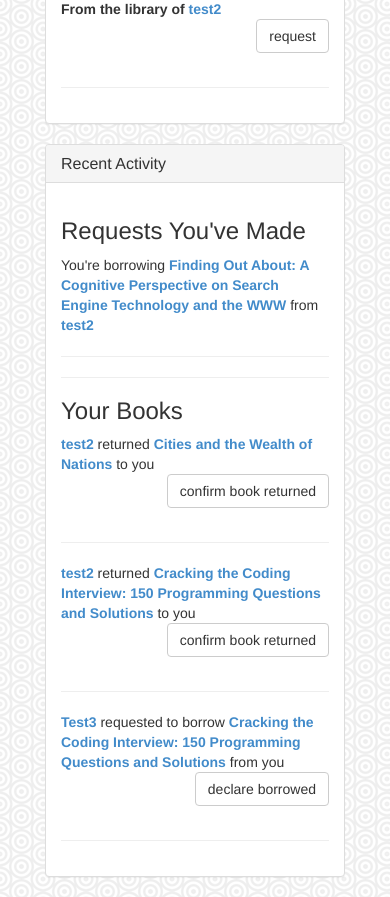
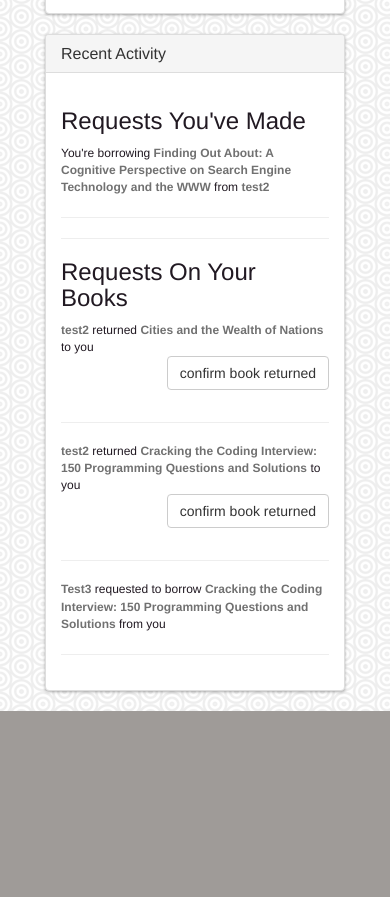
Before and after one commit to stroud109/medusa, a Flask app: page / in a window 390 px wide; the page is wider, and only the part inside the window is pictured. Shown: the part 2796-3693 px from the top of that part. After the commit the page ends 3507 px from the top of that part, so only its background shows below. Run offline with Flask 2, Linux system fonts and the light colour scheme; a user stored in the database is signed in.

Commit message:
Fixed transaction bug on index page, styled text

```diff
--- a/static/css/main.css
+++ b/static/css/main.css
@@ -1,5 +1,5 @@
 .avatar {
-  border: 3px solid #777;
+  border: 2px solid #777;
 }
 
 .avatar-sm {
@@ -25,3 +25,23 @@ body {
 .brand-bar {
   background-color: white;
 }
+
+.panel-default {
+box-shadow: 0 1px 3px 0 rgba(0, 0, 0, 0.33);
+}
+
+.book-title, .user-name {
+-webkit-font-smoothing: antialiased;
+color: #717171;
+font-weight: 700;
+}
+
+.book-title:hover, .user-name:hover {
+color: #717171;
+}
+
+html, body {
+font-family: 'Helvetica Neue','Helvetica','ヒラギノ角ゴ Pro W3','Hiragino Kaku Gothic Pro','メイリオ','Meiryo','ＭＳ Ｐゴシック',arial,sans-serif;
+color: #211922;
+font-size: 12px;
+}
--- a/templates/base.html
+++ b/templates/base.html
@@ -1,8 +1,8 @@
 <html>
 <head>
   <title>Welcome to Bookworms</title>
+  <link rel="stylesheet" href="/static/css/bootstrap.min.css">
   <link rel="stylesheet" href="/static/css/main.css">
-  <link rel="stylesheet" href="/static/css/bootstrap.min.css">
   <script type="text/javascript" src="/static/js/jquery-2.0.3.min.js"></script>
   <script type="text/javascript" src="/static/js/bootstrap.js"></script>
 </head>
--- a/templates/index.html
+++ b/templates/index.html
@@ -19,11 +19,11 @@
                                 <a href="{{url_for("view_book", id=book.id)}}"><img src="{{book.book_info.thumbnail_url}}"></img></a>
                             </div>
                             <div class="col-md-8">
-                                <strong> <a href="{{url_for("view_book", id=book.id)}}">{{book.title}}</a></strong><br/>
+                                <span> <a class="book-title" href="{{url_for("view_book", id=book.id)}}">{{book.title}}</a></span><br/>
                                 {% if not book.get_open_transaction_for_user(g.user.id) %}
-                                <strong>From the library of <a href="{{(url_for('view_library', id=book.owner_id))}}">{{book.owner.username}}</a></strong><br/>
+                                From the library of <a class="user-name" href="{{(url_for('view_library', id=book.owner_id))}}">{{book.owner.username}}</a><br/>
                                 {% else %}
-                                <em>You requested this book from <a href="{{(url_for('view_library', id=book.owner_id))}}">{{book.owner.username}}</a> {{book.get_open_transaction_for_user(g.user.id).date_requested|timedeltaformat}} ago</em>
+                                <em>You requested this book from <a class="user-name" href="{{(url_for('view_library', id=book.owner_id))}}">{{book.owner.username}}</a> {{book.get_open_transaction_for_user(g.user.id).date_requested|timedeltaformat}} ago</em>
                                 {% endif %}
                             </div>
                         </div>
@@ -66,13 +66,13 @@
                         {% if not transaction.date_borrowed != None %}
                             {% if transaction.date_returned == None %}
 
-                                You're borrowing <strong><a href="{{url_for("view_book", id=transaction.book.id)}}">{{transaction.book.title}}</a></strong> from <strong><a href="{{url_for("view_library", id=transaction.book.owner_id)}}">{{transaction.book.owner.username}}</a></strong><br/>
+                                You're borrowing <a class="book-title" href="{{url_for("view_book", id=transaction.book.id)}}">{{transaction.book.title}}</a> from <a class="user-name" href="{{url_for("view_library", id=transaction.book.owner_id)}}">{{transaction.book.owner.username}}</a><br/>
 
                             {% endif %}
 
                         {% else %}
 
-                            You requested to borrow <strong><a href="{{url_for("view_book", id=transaction.book.id)}}">{{transaction.book.title}}</a></strong> from <strong><a href="{{url_for("view_library", id=transaction.book.owner_id)}}">{{transaction.book.owner.username}}</a></strong><br/>
+                            You requested to borrow <a class="book-title" href="{{url_for("view_book", id=transaction.book.id)}}">{{transaction.book.title}}</a> from <a class="user-name" href="{{url_for("view_library", id=transaction.book.owner_id)}}">{{transaction.book.owner.username}}</a><br/>
 
                         {% endif %}
 
@@ -94,7 +94,7 @@
                 {% endif %}
                 <hr/>
 
-                <h3>Your Books</h3>
+                <h3>Requests On Your Books</h3>
 
                 {% if not open_transactions_on_users_books %}
                 <h5>There are no open transactions on any of your books right now</h5>
@@ -104,25 +104,24 @@
                 <div class="row">
                     <div class="col-md-8">
                         {% if transaction.date_borrowed == None %}
-                            <strong><a href="{{url_for("view_library", id=transaction.requester_id)}}">{{transaction.requester.username}}</a></strong> requested to borrow <strong><a href="{{url_for("view_book", id=transaction.book.id)}}">{{transaction.book.title}}</a></strong> from you<br/>
+                            <a class="user-name" href="{{url_for("view_library", id=transaction.requester_id)}}">{{transaction.requester.username}}</a> requested to borrow <a class="book-title" href="{{url_for("view_book", id=transaction.book.id)}}">{{transaction.book.title}}</a> from you<br/>
                         {% else %}
                             {% if transaction.date_confirmed == None %}
-                                <strong><a href="{{url_for("view_library", id=transaction.requester_id)}}">{{transaction.requester.username}}</a></strong> returned <strong><a href="{{url_for("view_book", id=transaction.book.id)}}">{{transaction.book.title}}</a></strong> to you<br/>
+                                <a class="user-name" href="{{url_for("view_library", id=transaction.requester_id)}}">{{transaction.requester.username}}</a> returned <a class="book-title" href="{{url_for("view_book", id=transaction.book.id)}}">{{transaction.book.title}}</a> to you<br/>
                             {% endif %}
                         {% endif %}
                     </div>
                     <div class="col-md-4">
-                    {% if transaction.date_borrowed == None %}
+                    {% if transaction.book.current_borrower_id == None %}
+                    <!-- if the book doesn't have a current borrower id, then we can let the owner declare it borrowed -->
                         <form class="pull-right" method="post" action="{{url_for("declare_borrowed", id=transaction.id)}}">
                             <input type="submit" value="declare borrowed" class="btn btn-default"/>
                         </form>
-                    {% else %}
-
-                        {% if transaction.date_confirmed == None %}
+                    {% elif transaction.book.current_borrower_id == transaction.requester_id %}
+                    <!-- else, if this transaction represents the current "borrowing" transaction, then we can let the owner confirm the transaction's return, regardless of whether the borrower indicated the book was returned -->
                          <form class="pull-right" method="post" action="{{url_for("confirm_book_returned", id=transaction.id)}}">
                             <input type="submit" value="confirm book returned" class="btn btn-default"/>
                         </form>
-                        {% endif %}
 
                     {% endif %}
                     </div>
@@ -138,7 +137,42 @@
 </div>
 {% else %}
 
-Welcome
+    <div class="col-md-1"></div>
+
+    <div class="col-md-10">
+
+        <div class="panel panel-default">
+            <div class="panel-heading">
+                <h3 class="panel-title">Books To Borrow</h3>
+            </div>
+            <div class="panel-body">
+                {% for book in books|sort(attribute='title') %}
+                <div class="row">
+                    <div class="col-md-10">
+                        <div class="row">
+                            <div class="col-md-4">
+                                <a href="{{url_for("view_book", id=book.id)}}"><img src="{{book.book_info.thumbnail_url}}"></img></a>
+                            </div>
+                            <div class="col-md-8">
+                                <strong> <a href="{{url_for("view_book", id=book.id)}}">{{book.title}}</a></strong><br/>
+
+                                <strong>From the library of <a href="{{(url_for('view_library', id=book.owner_id))}}">{{book.owner.username}}</a></strong><br/>
+
+                            </div>
+                        </div>
+                    </div>
+
+                </div>
+                <hr/>
+                {% else %}
+                No books here!
+                <a href="{{url_for("new_book")}}">Add a new book</a>
+                {% endfor %}
+            </div>
+        </div>
+    </div>
+
+    <div class="col-md-1"></div>
 
 {% endif %}
 
--- a/templates/users.html
+++ b/templates/users.html
@@ -15,15 +15,15 @@
                     <a href="{{url_for("view_library", id=user.id)}}"><img class="img-circle avatar" src="{{user.avatar_url}}"></img></a>
                 </div>
                 <div class="col-md-8">
-                    <h4>
-                        <a href="{{url_for("view_library", id=user.id)}}">
+                    <h5>
+                        <a class="user-name" href="{{url_for("view_library", id=user.id)}}">
                             {% if g.user.id == user.id %}
                             You!
                             {% else %}
                             {{user.username}}
                             {% endif %}
                         </a>
-                    </h4>
+                    </h5>
                 </div>
             </div>
             <hr/>
--- a/views.py
+++ b/views.py
@@ -106,6 +106,9 @@ def index():
 
         print "LOOK HERE"
         print "books", books
+
+    else:
+        books = Book.query.all()
 
     return render_template(
         "index.html",
```
Also changed, not shown: templates/book.html (+5 -5 lines), templates/edit_user.html (+10 -4 lines), templates/keyword_search.html (+6 -1 lines), templates/library.html (+10 -10 lines), my_app.db.
